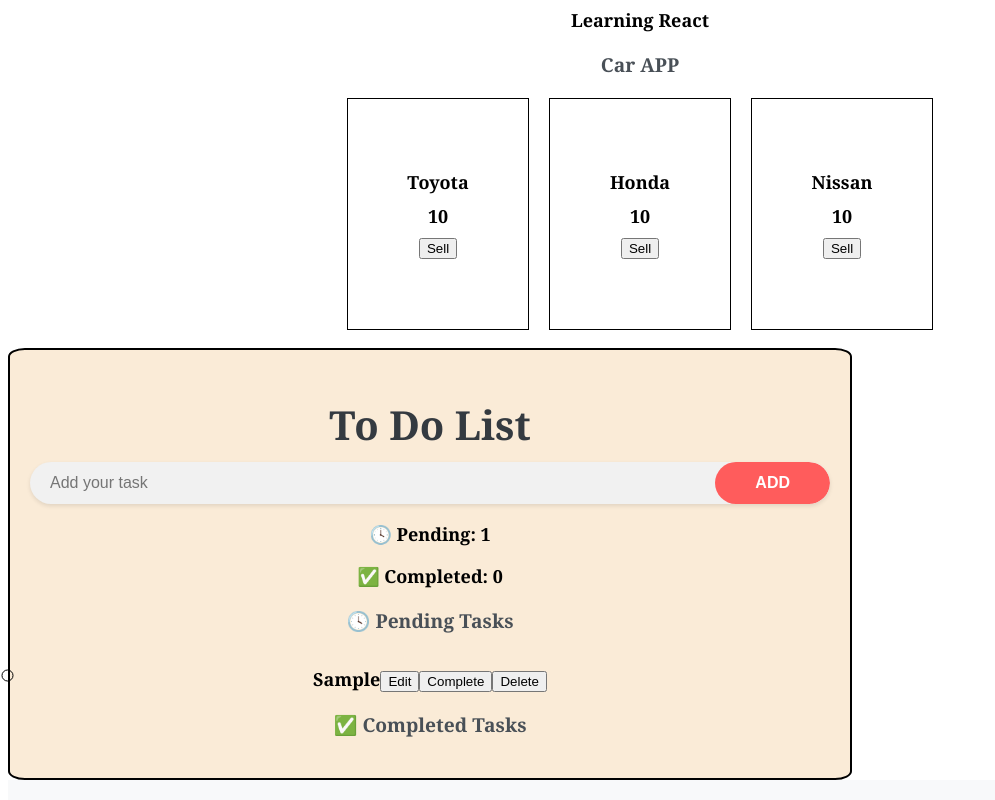
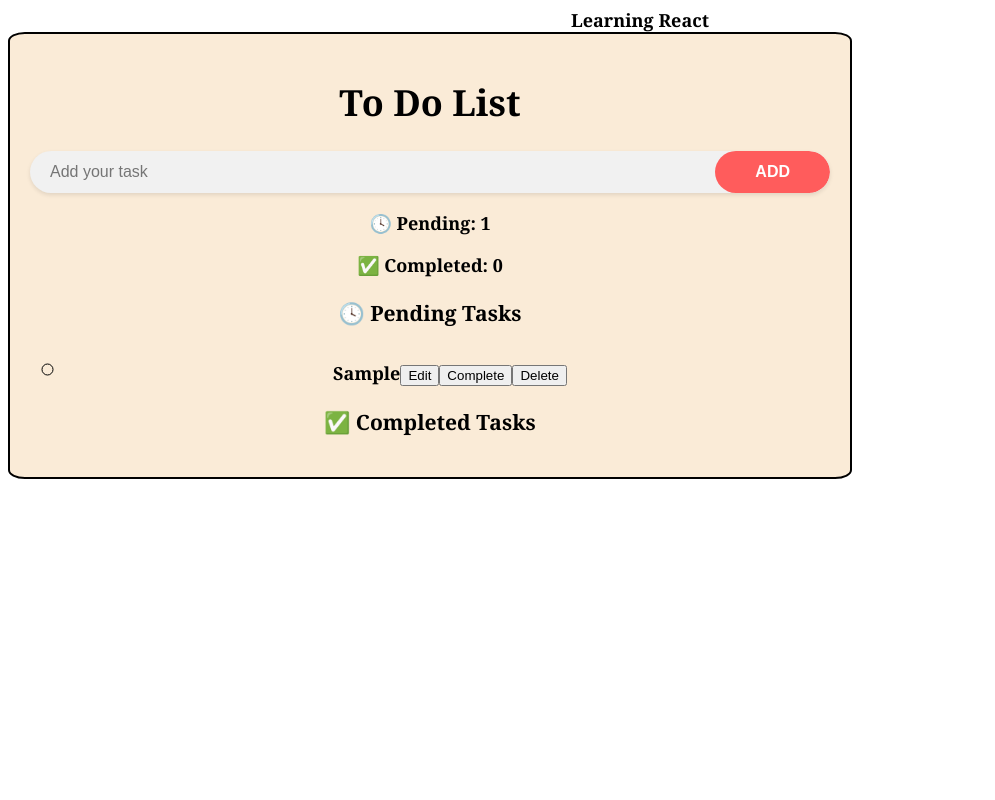
Before and after one commit to vishesh381/React-Journey, a React (Vite) app: page / in a window 1280 px wide. Both pictures are taken after typing "Sample" into the empty fields and a click on the button "ADD". Shown: the top 800 px of the page, without its empty margins (0-995 px from the left). Built offline with nearby package versions, Linux system fonts and the light colour scheme.

Commit message:
Context code

```diff
--- a/src/App.tsx
+++ b/src/App.tsx
@@ -1,12 +1,14 @@
 import './App.css'
 import "./ToDoList.css";
 import CarAPP from './Components/ClassComp/CarAPP';
-import ToDoListFullyFunctionalHW from './Components/ToDoListFullyFunctionalHW';
 import TicTacToe from './Components/TicTacToe';
 import ToDoClass from './Components/ToDoClass/ToDoClass';
+import ParentComp from './Components/PropsDemo/ParentComp';
 // import Profile, { getUserInfo as GetUserInfo, Greeting } from './Day1/day1Practice';
 // import { ToDoList as ToDoList } from './Day1/toDoList';
 // import ToDoList1 from './Day1/ToDoList1';
+import { TodoProvider } from "./context/TodoContext";
+import ToDoListFunctionalWithContext from "./components/ToDoListFunctionalWithContext";
 function App() {
 
   return (
@@ -19,10 +21,14 @@
       <Greeting name="John" />
       <Greeting name="Alice" />
       <ToDoList/> */}
-      <CarAPP/>
+      {/* <CarAPP/>
       <ToDoListFullyFunctionalHW/>
       <TicTacToe/>
-      <ToDoClass/>
+      <ToDoClass/> */}
+      {/* <ParentComp/> */}
+      <TodoProvider>
+      <ToDoListFunctionalWithContext />
+    </TodoProvider>
     </div>
   )
 }
--- /dev/null
+++ b/src/Components/PropsDemo/ParentComp.tsx
@@ -0,0 +1,14 @@
+import { useState } from 'react'
+import ChildComp from './ChildComp'
+export default function ParentComp(){
+    const [value,setValue] =  useState("");
+    const handleMessageSend = (msg)=>{
+        setValue(msg);
+    }
+    return(
+        <>
+        <p>Message got from CHild:{value}</p>
+        <ChildComp onMessageClick={handleMessageSend}/>
+        </>
+    )
+}
--- /dev/null
+++ b/src/Components/ToDoListFunctionalWithContext.tsx
@@ -0,0 +1,94 @@
+import { useState, useRef, useMemo } from "react";
+import { useTodoContext } from "../context/TodoContext";
+import "../ToDoList.css";
+
+export default function ToDoListFunctionalWithContext() {
+  const { state, dispatch } = useTodoContext();
+  const [inputValue, setInputValue] = useState("");
+  const [editValue, setEditValue] = useState("");
+  const inputRef = useRef<HTMLInputElement>(null);
+
+  const handleAdd = () => {
+    if (inputValue.trim()) {
+      dispatch({ type: "ADD_TODO", payload: inputValue.trim() });
+      setInputValue("");
+      inputRef.current?.focus();
+    }
+  };
+
+  const handleSave = () => {
+    if (editValue.trim()) {
+      dispatch({ type: "SAVE_EDIT", payload: editValue.trim() });
+      setEditValue("");
+    }
+  };
+
+  const pendingItems = useMemo(() => state.todos.filter((t) => !t.completed), [state.todos]);
+  const completedItems = useMemo(() => state.todos.filter((t) => t.completed), [state.todos]);
+
+  return (
+    <div className="container">
+      <div className="box">
+        <h1>To Do List</h1>
+
+        <div className="input-section">
+          <input
+            ref={inputRef}
+            type="text"
+            value={inputValue}
+            placeholder="Add your task"
+            onChange={(e) => setInputValue(e.target.value)}
+          />
+          <button className="add-btn" onClick={handleAdd}>ADD</button>
+        </div>
+
+        <div className="status">
+          <p>🕓 Pending: {pendingItems.length}</p>
+          <p>✅ Completed: {completedItems.length}</p>
+        </div>
+
+        <h3>🕓 Pending Tasks</h3>
+        <ul>
+          {pendingItems.map((item, index) => {
+            const realIndex = state.todos.indexOf(item);
+            return (
+              <li key={realIndex}>
+                {state.editIndex === realIndex ? (
+                  <>
+                    <input value={editValue} onChange={(e) => setEditValue(e.target.value)} />
+                    <button onClick={handleSave}>Save</button>
+                    <button onClick={() => dispatch({ type: "CANCEL_EDIT" })}>Cancel</button>
+                  </>
+                ) : (
+                  <>
+                    {item.text}
+                    <button onClick={() => {
+                      dispatch({ type: "START_EDIT", index: realIndex });
+                      setEditValue(item.text);
+                    }}>Edit</button>
+                    <button onClick={() => dispatch({ type: "MARK_COMPLETE", index: realIndex })}>Complete</button>
+                    <button onClick={() => dispatch({ type: "DELETE_TODO", index: realIndex })}>Delete</button>
+                  </>
+                )}
+              </li>
+            );
+          })}
+        </ul>
+
+        <h3>✅ Completed Tasks</h3>
+        <ul>
+          {completedItems.map((item, index) => {
+            const realIndex = state.todos.indexOf(item);
+            return (
+              <li key={realIndex} className="completed">
+                {item.text}
+                <button onClick={() => dispatch({ type: "MARK_PENDING", index: realIndex })}>Undo</button>
+                <button onClick={() => dispatch({ type: "DELETE_TODO", index: realIndex })}>Delete</button>
+              </li>
+            );
+          })}
+        </ul>
+      </div>
+    </div>
+  );
+}
--- /dev/null
+++ b/src/context/TodoContext.tsx
@@ -0,0 +1,86 @@
+import React, { createContext, useContext, useReducer, ReactNode } from "react";
+
+interface TodoItem {
+  text: string;
+  completed: boolean;
+}
+
+type State = {
+  todos: TodoItem[];
+  editIndex: number | null;
+};
+
+type Action =
+  | { type: "ADD_TODO"; payload: string }
+  | { type: "DELETE_TODO"; index: number }
+  | { type: "MARK_COMPLETE"; index: number }
+  | { type: "MARK_PENDING"; index: number }
+  | { type: "START_EDIT"; index: number }
+  | { type: "CANCEL_EDIT" }
+  | { type: "SAVE_EDIT"; payload: string };
+
+const initialState: State = {
+  todos: [],
+  editIndex: null,
+};
+
+function todoReducer(state: State, action: Action): State {
+  switch (action.type) {
+    case "ADD_TODO":
+      return {
+        ...state,
+        todos: [...state.todos, { text: action.payload, completed: false }],
+      };
+    case "DELETE_TODO":
+      return {
+        ...state,
+        todos: state.todos.filter((_, i) => i !== action.index),
+        editIndex: state.editIndex === action.index ? null : state.editIndex,
+      };
+    case "MARK_COMPLETE":
+      return {
+        ...state,
+        todos: state.todos.map((todo, i) =>
+          i === action.index ? { ...todo, completed: true } : todo
+        ),
+      };
+    case "MARK_PENDING":
+      return {
+        ...state,
+        todos: state.todos.map((todo, i) =>
+          i === action.index ? { ...todo, completed: false } : todo
+        ),
+      };
+    case "START_EDIT":
+      return { ...state, editIndex: action.index };
+    case "CANCEL_EDIT":
+      return { ...state, editIndex: null };
+    case "SAVE_EDIT":
+      if (state.editIndex === null) return state;
+      return {
+        ...state,
+        todos: state.todos.map((todo, i) =>
+          i === state.editIndex ? { ...todo, text: action.payload } : todo
+        ),
+        editIndex: null,
+      };
+    default:
+      return state;
+  }
+}
+
+const TodoContext = createContext<{
+  state: State;
+  dispatch: React.Dispatch<Action>;
+} | null>(null);
+
+export function useTodoContext() {
+  const context = useContext(TodoContext);
+  if (!context) throw new Error("Errorrr+++++++++++++");
+  return context;
+}
+
+export const TodoProvider = ({ children }: { children: ReactNode }) => {
+  const [state, dispatch] = useReducer(todoReducer, initialState);
+  return <TodoContext.Provider value={{ state, dispatch }}>{children}</TodoContext.Provider>;
+};
```
Also changed, not shown: src/Components/PropsDemo/ChildComp.tsx (added, +22 -0 lines).
